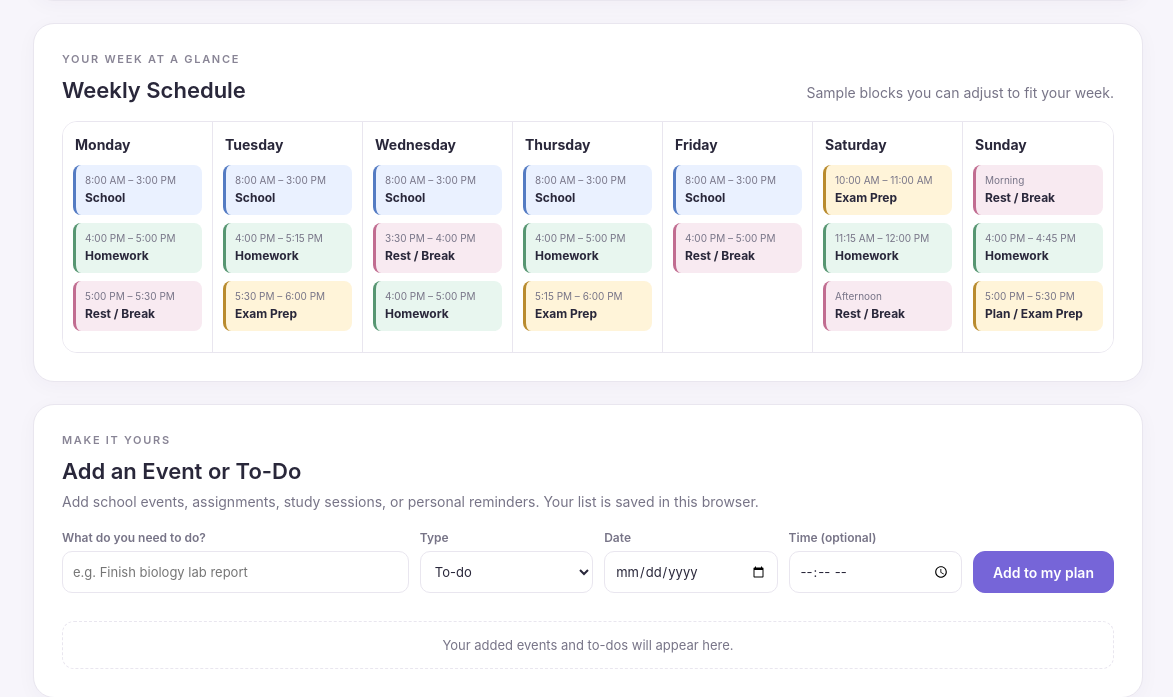
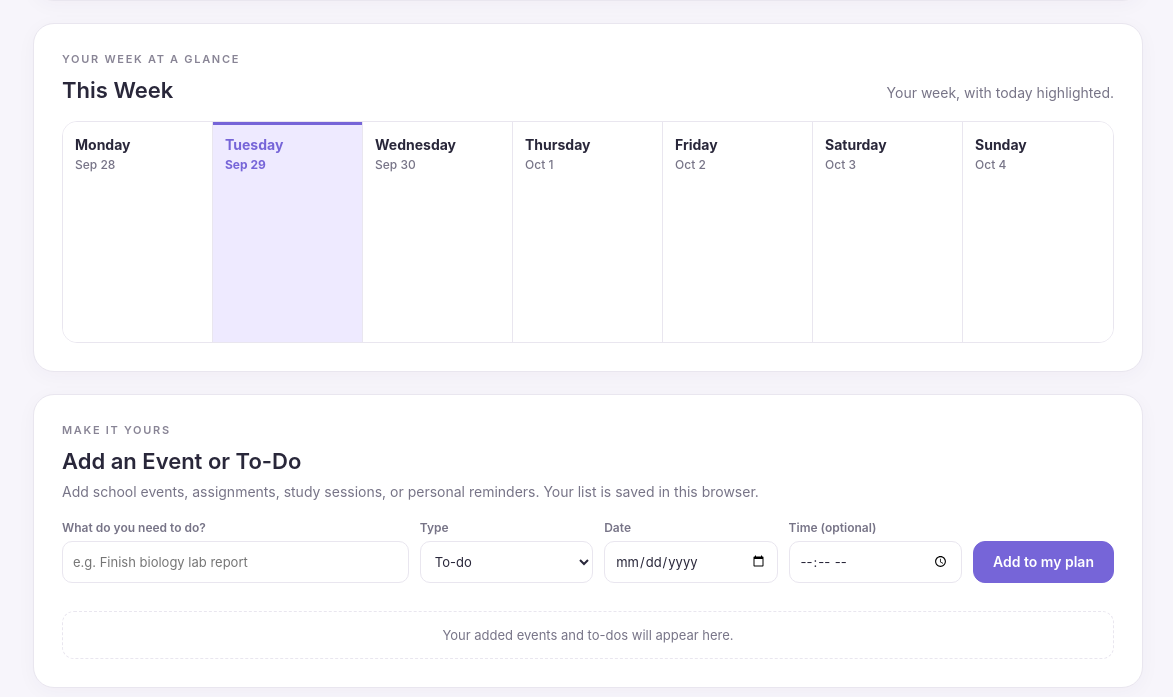
Before and after one commit to rahejaarya/Complete-Study-Tool, a Flask app: page /time-management in a window 1440 px wide. Shown: the part 1541-2238 px from the top of the page, without its empty margins (267-1440 px from the left). Run offline with Flask 3, Linux system fonts and the light colour scheme.

Commit message:
updates the calender in time management

```diff
--- a/static/style.css
+++ b/static/style.css
@@ -1264,13 +1264,33 @@ body {
     background: var(--white);
 }
 
+.weekly-day.is-today {
+    background: var(--purple-light);
+    box-shadow: inset 0 3px 0 var(--purple);
+}
+
 .weekly-day:last-child {
     border-right: 0;
 }
 
 .weekly-day h3 {
     margin: 1px 2px 12px;
+    display: flex;
+    flex-direction: column;
+    gap: 4px;
     font-size: 14px;
+}
+
+.calendar-date {
+    color: var(--muted);
+    font-size: 12px;
+    font-weight: 500;
+}
+
+.weekly-day.is-today .calendar-weekday,
+.weekly-day.is-today .calendar-date {
+    color: var(--purple);
+    font-weight: 700;
 }
 
 .schedule-block {
--- a/templates/time_management.html
+++ b/templates/time_management.html
@@ -176,52 +176,32 @@
                     <div class="schedule-section-header">
                         <div>
                             <div class="eyebrow">YOUR WEEK AT A GLANCE</div>
-                            <h2 id="weekly-schedule-heading">Weekly Schedule</h2>
+                            <h2 id="weekly-schedule-heading">This Week</h2>
                         </div>
-                        <p>Sample blocks you can adjust to fit your week.</p>
+                        <p>Your week, with today highlighted.</p>
                     </div>
                     <div class="weekly-grid-scroll" tabindex="0" aria-label="Weekly schedule, scroll horizontally to see all days">
                         <div class="weekly-grid">
-                            <div class="weekly-day" data-day-index="1">
-                                <h3>Monday</h3>
-                                <div class="schedule-block schedule-school"><span>8:00 AM – 3:00 PM</span><strong>School</strong></div>
-                                <div class="schedule-block schedule-homework"><span>4:00 PM – 5:00 PM</span><strong>Homework</strong></div>
-                                <div class="schedule-block schedule-rest"><span>5:00 PM – 5:30 PM</span><strong>Rest / Break</strong></div>
+                            <div class="weekly-day">
+                                <h3><span class="calendar-weekday">Monday</span><time class="calendar-date"></time></h3>
                             </div>
-                            <div class="weekly-day" data-day-index="2">
-                                <h3>Tuesday</h3>
-                                <div class="schedule-block schedule-school"><span>8:00 AM – 3:00 PM</span><strong>School</strong></div>
-                                <div class="schedule-block schedule-homework"><span>4:00 PM – 5:15 PM</span><strong>Homework</strong></div>
-                                <div class="schedule-block schedule-exam"><span>5:30 PM – 6:00 PM</span><strong>Exam Prep</strong></div>
+                            <div class="weekly-day">
+                                <h3><span class="calendar-weekday">Tuesday</span><time class="calendar-date"></time></h3>
                             </div>
-                            <div class="weekly-day" data-day-index="3">
-                                <h3>Wednesday</h3>
-                                <div class="schedule-block schedule-school"><span>8:00 AM – 3:00 PM</span><strong>School</strong></div>
-                                <div class="schedule-block schedule-rest"><span>3:30 PM – 4:00 PM</span><strong>Rest / Break</strong></div>
-                                <div class="schedule-block schedule-homework"><span>4:00 PM – 5:00 PM</span><strong>Homework</strong></div>
+                            <div class="weekly-day">
+                                <h3><span class="calendar-weekday">Wednesday</span><time class="calendar-date"></time></h3>
                             </div>
-                            <div class="weekly-day" data-day-index="4">
-                                <h3>Thursday</h3>
-                                <div class="schedule-block schedule-school"><span>8:00 AM – 3:00 PM</span><strong>School</strong></div>
-                                <div class="schedule-block schedule-homework"><span>4:00 PM – 5:00 PM</span><strong>Homework</strong></div>
-                                <div class="schedule-block schedule-exam"><span>5:15 PM – 6:00 PM</span><strong>Exam Prep</strong></div>
+                            <div class="weekly-day">
+                                <h3><span class="calendar-weekday">Thursday</span><time class="calendar-date"></time></h3>
                             </div>
-                            <div class="weekly-day" data-day-index="5">
-                                <h3>Friday</h3>
-                                <div class="schedule-block schedule-school"><span>8:00 AM – 3:00 PM</span><strong>School</strong></div>
-                                <div class="schedule-block schedule-rest"><span>4:00 PM – 5:00 PM</span><strong>Rest / Break</strong></div>
+                            <div class="weekly-day">
+                                <h3><span class="calendar-weekday">Friday</span><time class="calendar-date"></time></h3>
                             </div>
-                            <div class="weekly-day" data-day-index="6">
-                                <h3>Saturday</h3>
-                                <div class="schedule-block schedule-exam"><span>10:00 AM – 11:00 AM</span><strong>Exam Prep</strong></div>
-                                <div class="schedule-block schedule-homework"><span>11:15 AM – 12:00 PM</span><strong>Homework</strong></div>
-                                <div class="schedule-block schedule-rest"><span>Afternoon</span><strong>Rest / Break</strong></div>
+                            <div class="weekly-day">
+                                <h3><span class="calendar-weekday">Saturday</span><time class="calendar-date"></time></h3>
                             </div>
-                            <div class="weekly-day" data-day-index="0">
-                                <h3>Sunday</h3>
-                                <div class="schedule-block schedule-rest"><span>Morning</span><strong>Rest / Break</strong></div>
-                                <div class="schedule-block schedule-homework"><span>4:00 PM – 4:45 PM</span><strong>Homework</strong></div>
-                                <div class="schedule-block schedule-exam"><span>5:00 PM – 5:30 PM</span><strong>Plan / Exam Prep</strong></div>
+                            <div class="weekly-day">
+                                <h3><span class="calendar-weekday">Sunday</span><time class="calendar-date"></time></h3>
                             </div>
                         </div>
                     </div>
@@ -325,6 +305,7 @@
             const plannerTime = document.getElementById("planner-time");
             const plannerStatus = document.getElementById("planner-status");
             const plannerList = document.getElementById("planner-list");
+            const weeklyDays = Array.from(document.querySelectorAll(".weekly-day"));
             const eventStorageKey = "studytool_time_management_events_v1";
 
             let selectedPreset = { work: 25, rest: 5, name: "Pomodoro Technique" };
@@ -496,6 +477,35 @@
                 return date.toLocaleDateString(undefined, { weekday: "short", month: "short", day: "numeric" });
             }
 
+            function formatDateKey(date) {
+                const year = date.getFullYear();
+                const month = String(date.getMonth() + 1).padStart(2, "0");
+                const day = String(date.getDate()).padStart(2, "0");
+                return `${year}-${month}-${day}`;
+            }
+
+            function renderCalendarDates() {
+                const today = new Date();
+                const weekStart = new Date(today.getFullYear(), today.getMonth(), today.getDate());
+                weekStart.setDate(weekStart.getDate() - ((weekStart.getDay() + 6) % 7));
+
+                weeklyDays.forEach((dayColumn, index) => {
+                    const date = new Date(weekStart);
+                    date.setDate(weekStart.getDate() + index);
+                    const dateKey = formatDateKey(date);
+                    const dateLabel = dayColumn.querySelector(".calendar-date");
+                    dayColumn.dataset.calendarDate = dateKey;
+                    dateLabel.dateTime = dateKey;
+                    dateLabel.textContent = date.toLocaleDateString(undefined, { month: "short", day: "numeric" });
+                    dayColumn.classList.toggle("is-today", dateKey === formatDateKey(today));
+                    if (dateKey === formatDateKey(today)) {
+                        dayColumn.setAttribute("aria-current", "date");
+                    } else {
+                        dayColumn.removeAttribute("aria-current");
+                    }
+                });
+            }
+
             function renderEvents() {
                 plannerList.replaceChildren();
                 if (events.length === 0) {
@@ -556,13 +566,10 @@
             }
 
             function renderScheduleEvents() {
-                document.querySelectorAll(".weekly-day").forEach((dayColumn) => {
+                weeklyDays.forEach((dayColumn) => {
                     dayColumn.querySelectorAll(".user-schedule-block").forEach((block) => block.remove());
-                    const dayIndex = Number(dayColumn.dataset.dayIndex);
-                    const dayEvents = events.filter((event) => {
-                        const eventDate = new Date(`${event.date}T12:00:00`);
-                        return eventDate.getDay() === dayIndex;
-                    });
+                    const dayDate = dayColumn.dataset.calendarDate;
+                    const dayEvents = events.filter((event) => event.date === dayDate);
 
                     dayEvents.forEach((event) => {
                         const block = document.createElement("div");
@@ -610,6 +617,7 @@
             });
 
             plannerTitle.addEventListener("input", () => plannerTitle.setCustomValidity(""));
+            renderCalendarDates();
             renderEvents();
             renderScheduleEvents();
         })();
```
